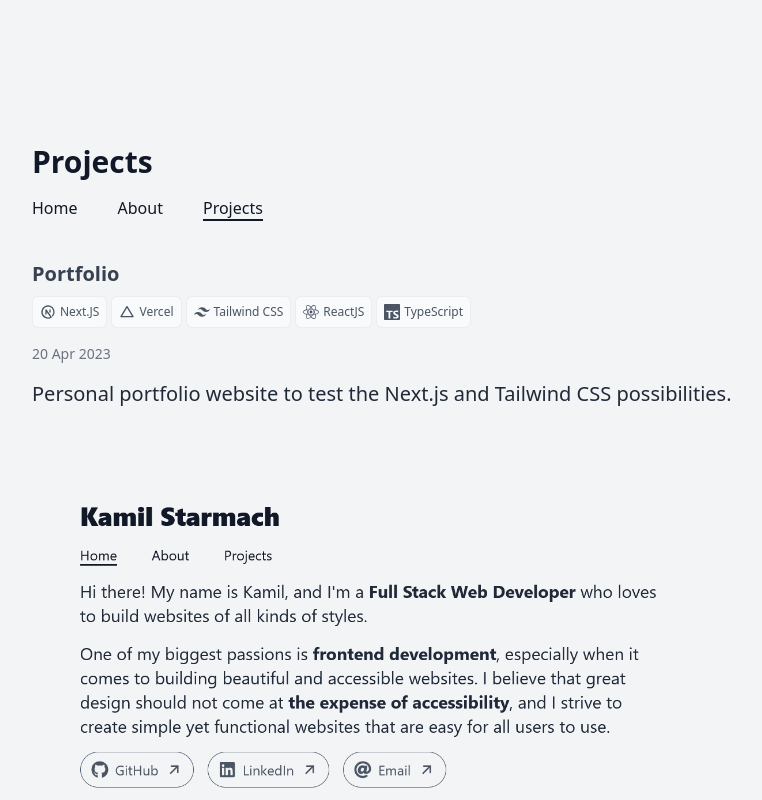
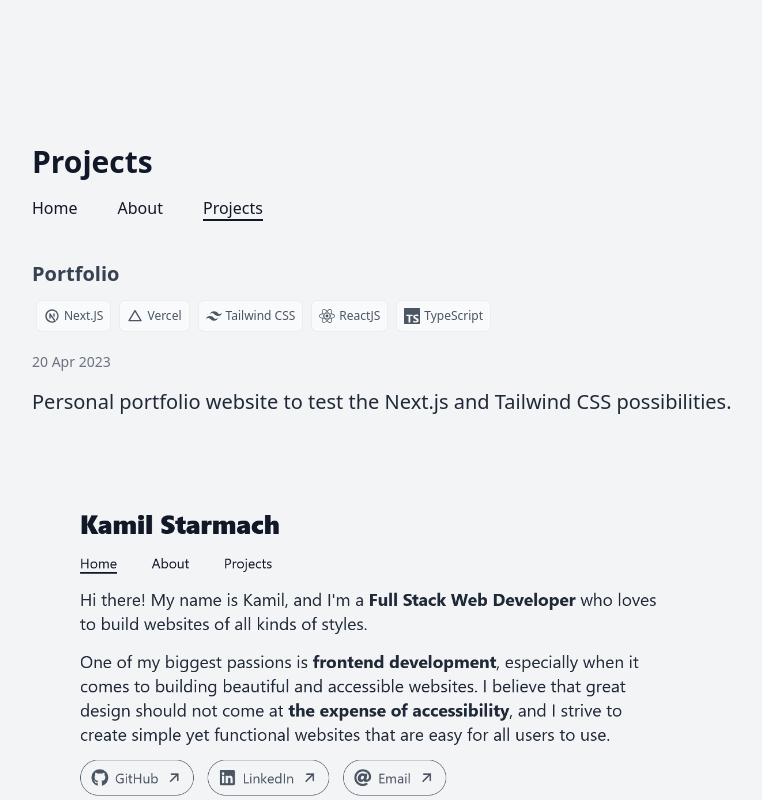
Before and after one commit to kstarmach/portfolio, a Next.js app: page /projects in a window 1280 px wide. Shown: the top 800 px of the page, without its empty margins (256-1018 px from the left). Built offline with nearby package versions, Linux system fonts and the light colour scheme.

Commit message:
badge margin update

```diff
--- a/src/components/TechnologyIcon.tsx
+++ b/src/components/TechnologyIcon.tsx
@@ -50,7 +50,7 @@
 export default function TechnologyIcon({ technology }: Props) {
     const icon = getIconByTechnology(technology);
 
-    return <span className="inline-flex me-1 items-center rounded-md bg-gray-50 px-2 py-2 text-xs font-medium text-gray-600 ring-1 ring-inset ring-gray-500/10">
+    return <span className="inline-flex m-1 items-center rounded-md bg-gray-50 px-2 py-2 text-xs font-medium text-gray-600 ring-1 ring-inset ring-gray-500/10">
         {icon}{technology}
     </span>;
 }
```
